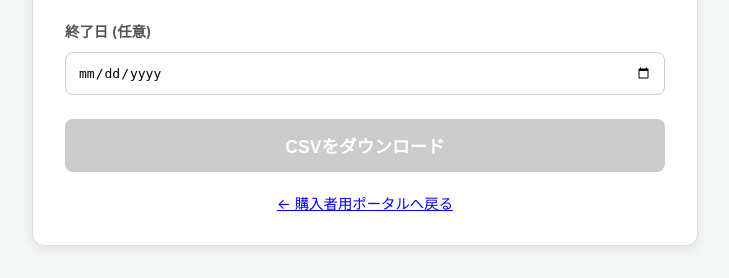
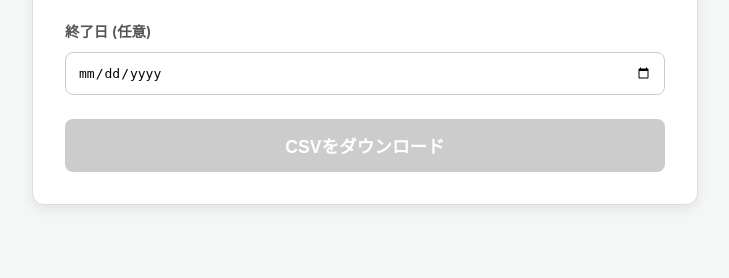
Before and after one commit to sugi-atsu/stockdata, a Flask app: page /trial in a window 1280 px wide. Shown: the part 883-1161 px from the top of the page, without its empty margins (275-1004 px from the left). After the commit the page ends 1090 px from the top, so only its background shows below. Run offline with Flask 3, Linux system fonts and the light colour scheme.

Commit message:
Remove back link from trial page

```diff
--- a/src/templates/trial.html
+++ b/src/templates/trial.html
@@ -250,10 +250,6 @@
             </div>
             <button type="submit" id="download-btn" disabled>CSVをダウンロード</button>
         </form>
-        <!-- ページ分離後の追加：購入者用へのリンク -->
-        <div style="text-align: center; margin-top: 20px; font-size: 0.9em;">
-            <a href="/">← 購入者用ポータルへ戻る</a>
-        </div>
     </div>
 
     <script>
```
